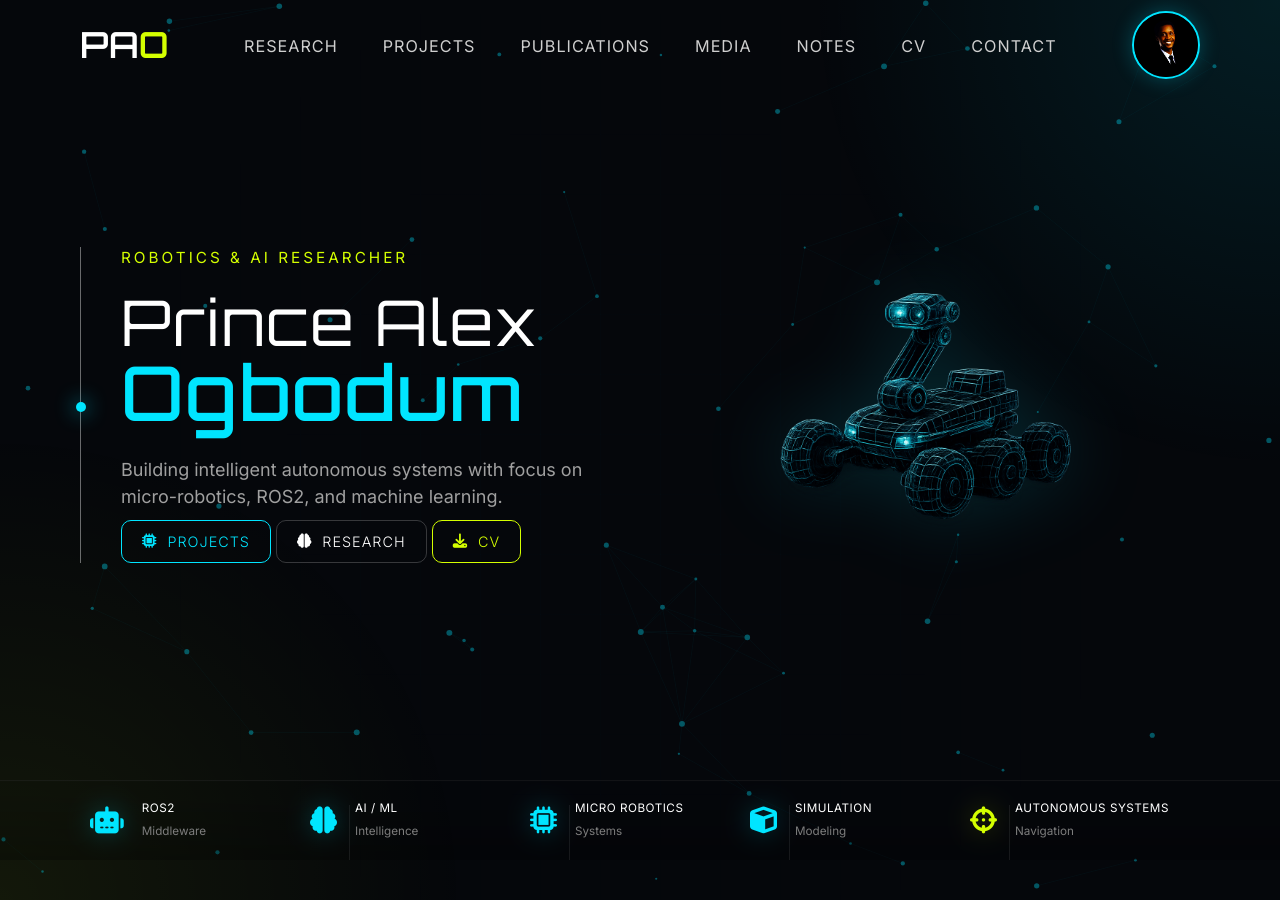
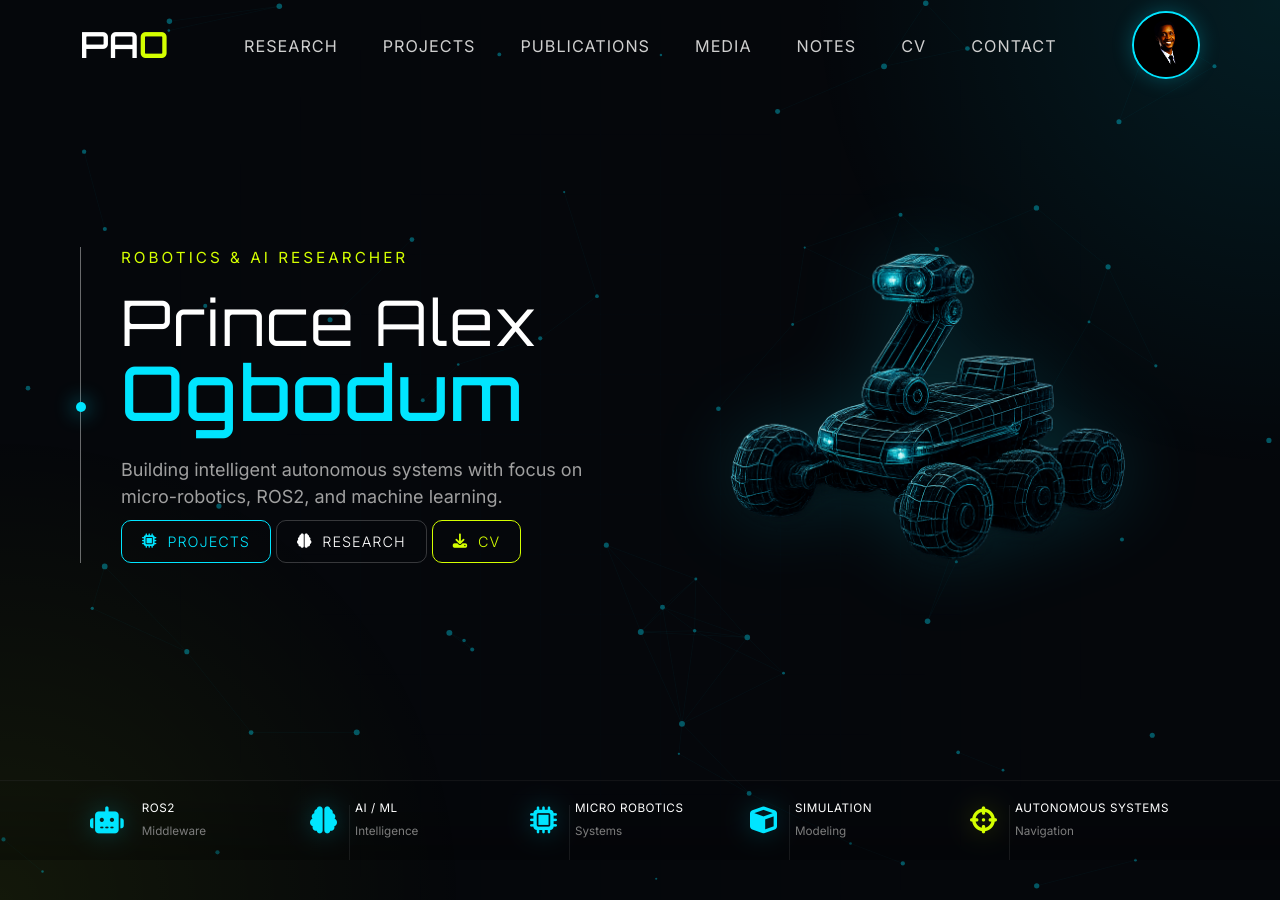
Before and after one commit to PrinssAlex/prinssalex.github.io, a Jekyll site: the page built from _pages/about.md, in a window 1280 px wide. Built offline with Jekyll 4.4.1, drawn with Linux system fonts in a browser that asks for light colours.

Commit message:
Update main.scss

```diff
--- a/assets/css/main.scss
+++ b/assets/css/main.scss
@@ -376,7 +376,7 @@ body {
 
 .hero-right img {
     width: 350%;
-    max-width: 560px;
+    max-width: 760px;
     position: relative;
     z-index: 2;
     /*max-width: 760px;*/
@@ -420,7 +420,7 @@ body {
     width: 100%;
     height: 80px;
     position: fixed;
-    bottom: 0;
+    bottom: 0%;
     left: 0;
 
     border-top: 1px solid rgba(255,255,255,0.06);
```
